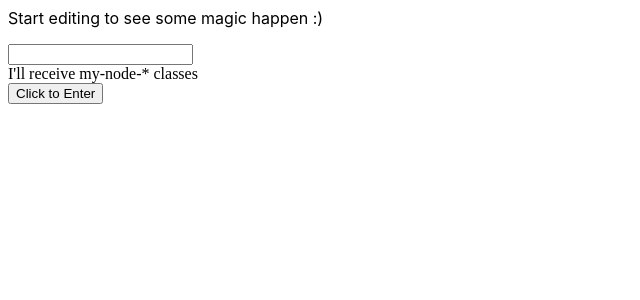
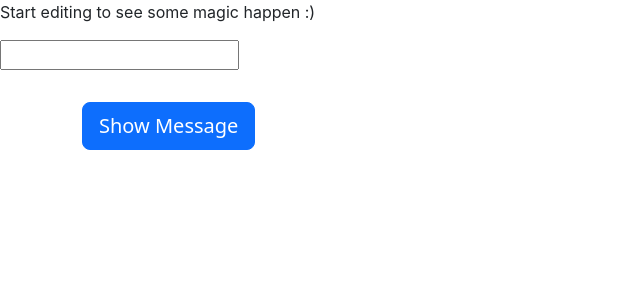
Before and after one commit to gunesh/react-coding, a React (Create React App) app: page / in a window 1280 px wide. Shown: the top 300 px of the page, without its empty margins (0-640 px from the left). Built offline with nearby package versions, Linux system fonts and the light colour scheme.

Commit message:
3 files modified, 2 added

```diff
--- a/src/App.js
+++ b/src/App.js
@@ -3,6 +3,8 @@ import './style.css';
 import { split } from 'shlex';
 import Input from './Components/Autosuggest/Input';
 import Autocomplete from './Components/Autosuggest/Test';
+import Transition from './Components/CSSTransition';
+import {options} from './Data/data'
 
 export default function App() {
   return (
@@ -11,70 +13,9 @@ export default function App() {
       <p>Start editing to see some magic happen :)</p>
       {/*   {console.log(split('ls -al / "dsfsfsf fgfddgg"'))} */}
       {/* <Input placeholder="Enter Value" /> */}
-      <Autocomplete
-        options={[
-          {
-            id: 9,
-            label: 'Ad Type',
-            type: 'string',
-            value: 'upper(print_ad_type_n)',
-          },
-          {
-            id: 10,
-            label: 'Category',
-            type: 'string',
-            value: 'category_name',
-          },
-          {
-            id: 11,
-            label: 'Creative ID',
-            type: 'string',
-            value: 'kantar_creative_id',
-          },
-          {
-            id: 12,
-            label: 'Headline',
-            type: 'string',
-            value: 'upper(headline_n)',
-          },
-          {
-            id: 13,
-            label: 'Keyword',
-            type: 'string',
-            value: 'upper(_UNNEST__BSTART_keywords_BCLOSE__SPACE_keyword)',
-          },
-          {
-            id: 14,
-            label: 'Market',
-            type: 'string',
-            value: 'upper(market)',
-          },
-          {
-            id: 15,
-            label: 'Parent',
-            type: 'string',
-            value: 'parent_product_name',
-          },
-          {
-            id: 16,
-            label: 'Product',
-            type: 'string',
-            value: 'primary_product_name',
-          },
-          {
-            id: 17,
-            label: 'Product ID',
-            type: 'string',
-            value: 'primary_product_id',
-          },
-          {
-            id: 18,
-            label: 'Publication Name',
-            type: 'string',
-            value: 'upper(publication_name)',
-          },
-        ]}
-      />
+      <Autocomplete options={options} />
+
+      <Transition />
     </div>
   );
 }
--- a/src/Components/Autosuggest/Test.js
+++ b/src/Components/Autosuggest/Test.js
@@ -95,7 +95,7 @@ const Autocomplete = ({ options }) => {
         </>
       )}
 
-      <div>
+      {/* <div>
         <CSSTransition
           nodeRef={nodeRef}
           in={inProp}
@@ -107,7 +107,7 @@ const Autocomplete = ({ options }) => {
         <button type="button" onClick={() => setInProp(true)}>
           Click to Enter
         </button>
-      </div>
+      </div> */}
     </Fragment>
   );
 };
--- /dev/null
+++ b/src/Components/CSSTransition/index.js
@@ -0,0 +1,43 @@
+import React, { useState, useRef } from 'react';
+import { Container, Button, Alert } from 'react-bootstrap';
+import { CSSTransition } from 'react-transition-group';
+import 'bootstrap/dist/css/bootstrap.min.css';
+
+function Transition() {
+  const [showButton, setShowButton] = useState(true);
+  const [showMessage, setShowMessage] = useState(false);
+  const nodeRef = useRef(null);
+  return (
+    <Container style={{ paddingTop: '2rem' }}>
+      {showButton && (
+        <Button onClick={() => setShowMessage(true)} size="lg">
+          Show Message
+        </Button>
+      )}
+      <CSSTransition
+        in={showMessage}
+        nodeRef={nodeRef}
+        timeout={300}
+        classNames="alert"
+        unmountOnExit
+        onEnter={() => setShowButton(false)}
+        onExited={() => setShowButton(true)}
+      >
+        <Alert
+          ref={nodeRef}
+          variant="primary"
+          dismissible
+          onClose={() => setShowMessage(false)}
+        >
+          <Alert.Heading>Animated alert message</Alert.Heading>
+          <p>This alert message is being transitioned in and out of the DOM.</p>
+          <Button variant="primary" onClick={() => setShowMessage(false)}>
+            Close
+          </Button>
+        </Alert>
+      </CSSTransition>
+    </Container>
+  );
+}
+
+export default Transition;
--- /dev/null
+++ b/src/Data/data.js
@@ -0,0 +1,62 @@
+export const options = [
+  {
+    id: 9,
+    label: 'Ad Type',
+    type: 'string',
+    value: 'upper(print_ad_type_n)',
+  },
+  {
+    id: 10,
+    label: 'Category',
+    type: 'string',
+    value: 'category_name',
+  },
+  {
+    id: 11,
+    label: 'Creative ID',
+    type: 'string',
+    value: 'kantar_creative_id',
+  },
+  {
+    id: 12,
+    label: 'Headline',
+    type: 'string',
+    value: 'upper(headline_n)',
+  },
+  {
+    id: 13,
+    label: 'Keyword',
+    type: 'string',
+    value: 'upper(_UNNEST__BSTART_keywords_BCLOSE__SPACE_keyword)',
+  },
+  {
+    id: 14,
+    label: 'Market',
+    type: 'string',
+    value: 'upper(market)',
+  },
+  {
+    id: 15,
+    label: 'Parent',
+    type: 'string',
+    value: 'parent_product_name',
+  },
+  {
+    id: 16,
+    label: 'Product',
+    type: 'string',
+    value: 'primary_product_name',
+  },
+  {
+    id: 17,
+    label: 'Product ID',
+    type: 'string',
+    value: 'primary_product_id',
+  },
+  {
+    id: 18,
+    label: 'Publication Name',
+    type: 'string',
+    value: 'upper(publication_name)',
+  },
+];
```
Also changed, not shown: package.json (+6 -2 lines).
